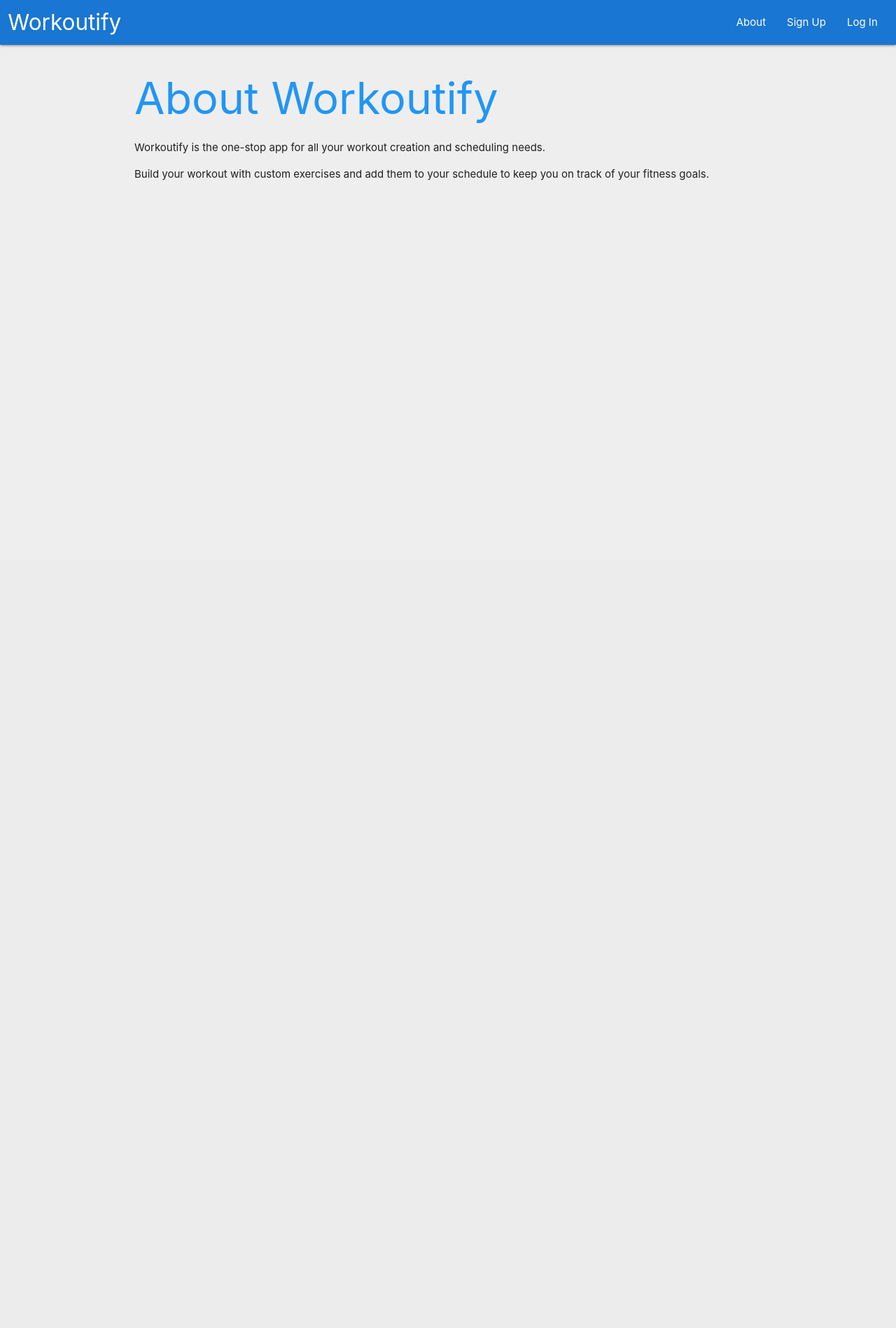
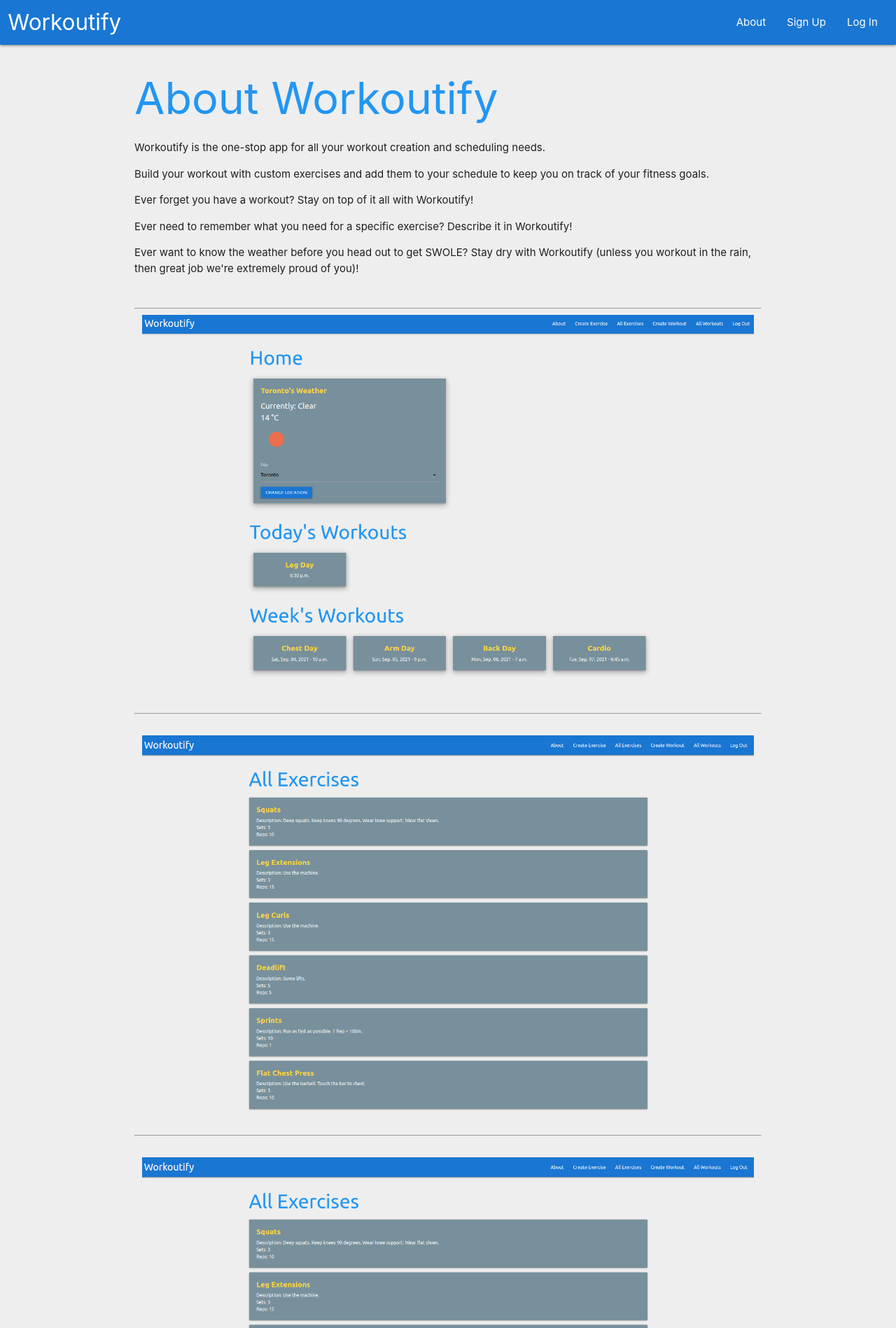
Before and after one commit to CharlesAta/Workoutify, a Django app: page /about/ in a window 1280 px wide. Shown: the top 1898 px of the page at 70% size. Before the commit the page ends 258 px from the top, so only its background shows below. Run offline with Django 3.2, Linux system fonts and the light colour scheme.

Commit message:
Update about

```diff
--- a/main_app/templates/about.html
+++ b/main_app/templates/about.html
@@ -11,4 +11,70 @@
   you on track of your fitness goals.
 </p>
 
+<p>Ever forget you have a workout? Stay on top of it all with Workoutify!</p>
+
+<p>
+  Ever need to remember what you need for a specific exercise? Describe it in
+  Workoutify!
+</p>
+
+<p>
+  Ever want to know the weather before you head out to get SWOLE? Stay dry with
+  Workoutify (unless you workout in the rain, then great job we're extremely
+  proud of you)!
+</p>
+<br />
+<hr />
+
+<div class="row">
+  <div class="col s12">
+    <img
+      class="responsive-img about-image"
+      src="https://github.com/CharlesAta/Workoutify/blob/main/GithubImages/Landing-Page.png?raw=true"
+    />
+  </div>
+</div>
+
+<hr />
+<br />
+<div class="row">
+  <div class="col s12">
+    <img
+      class="responsive-img about-image"
+      src="https://github.com/CharlesAta/Workoutify/blob/main/GithubImages/All-Exercises.png?raw=true"
+    />
+  </div>
+</div>
+
+<hr />
+<br />
+<div class="row">
+  <div class="col s12">
+    <img
+      class="responsive-img about-image"
+      src="https://github.com/CharlesAta/Workoutify/blob/main/GithubImages/All-Exercises.png?raw=true"
+    />
+  </div>
+</div>
+
+<hr />
+<br />
+<div class="row">
+  <div class="col s12">
+    <img
+      class="responsive-img about-image"
+      src="https://github.com/CharlesAta/Workoutify/blob/main/GithubImages/Workout.png?raw=true"
+    />
+  </div>
+</div>
+
+<hr />
+<br />
+<div class="row">
+  <div class="col s12 center">
+    <a href="{% url 'signup' %}"
+      ><h3><strong>SIGN UP TODAY</strong></h3></a
+    >
+  </div>
+</div>
 {% endblock %}
```
